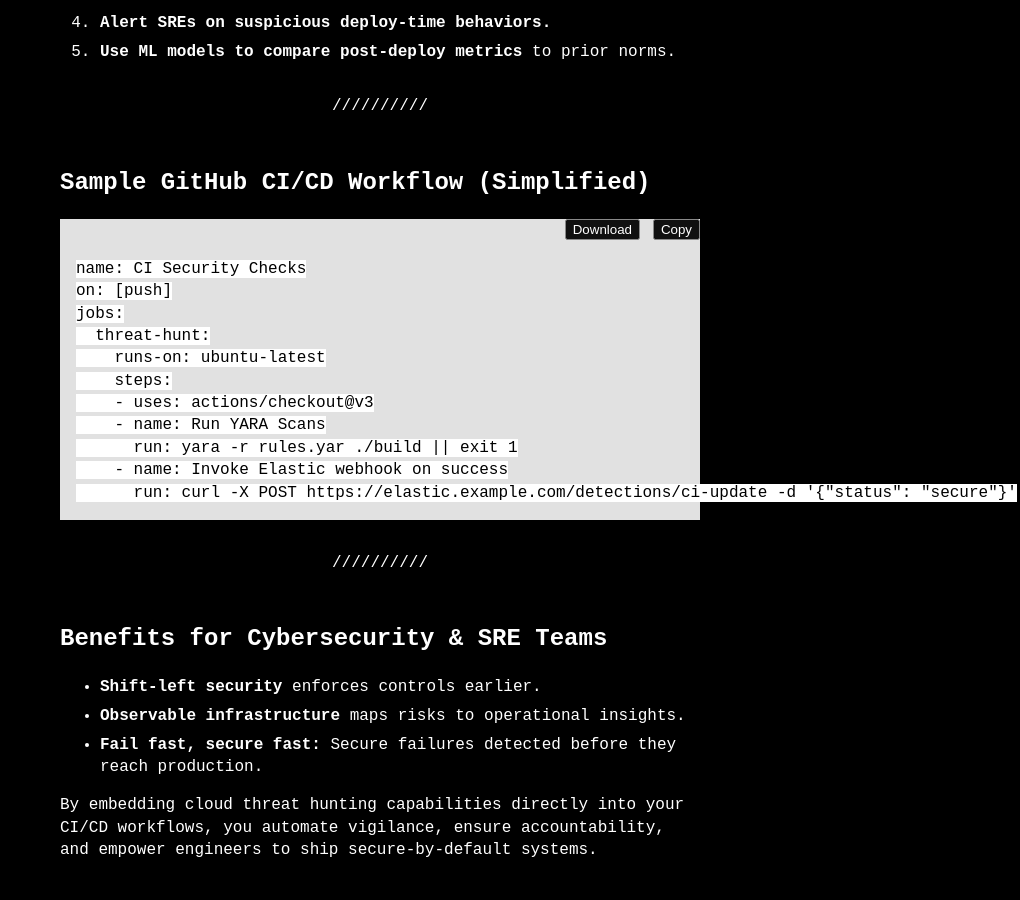
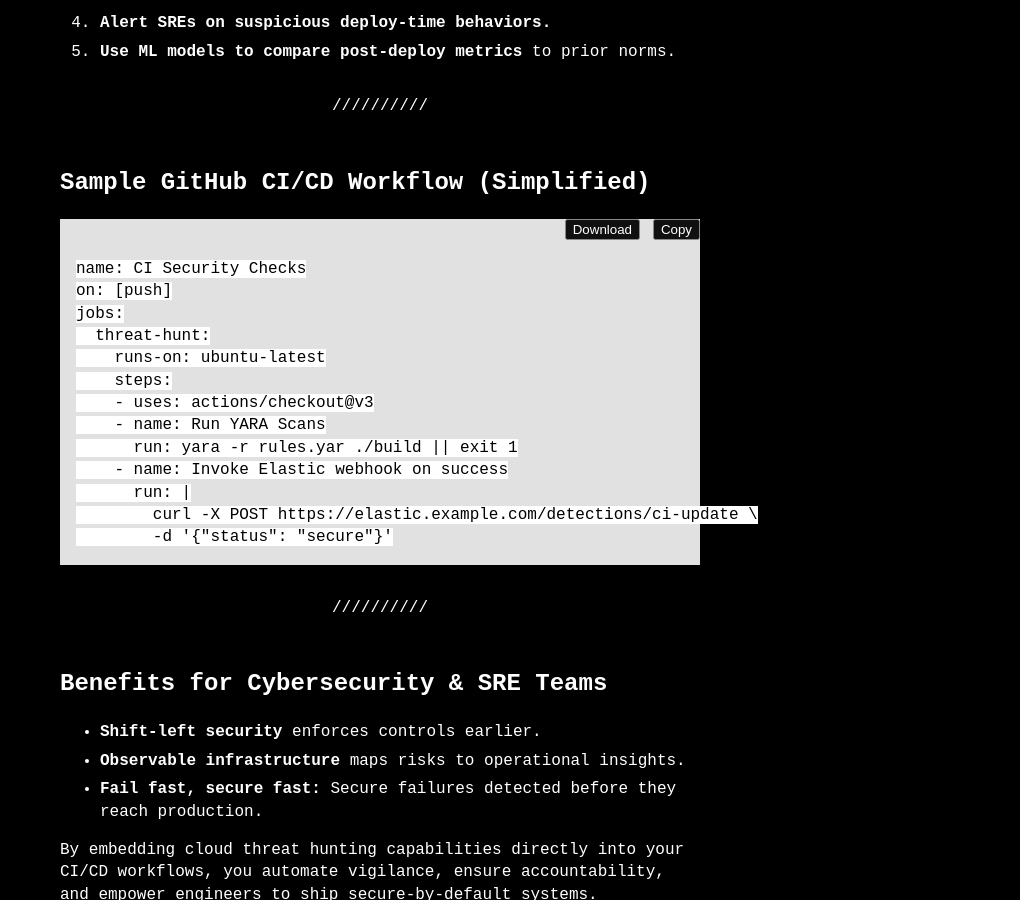
Before and after one commit to unattributed/unattributed.github.io, a Jekyll site: the page built from _posts/2025-05-12-Threat Hunting - Section 8.md, in a window 1280 px wide and 900 px high, scrolled down 2023 px. Shown: the whole window, without its empty margins (260-1280 px from the left). Built offline with Jekyll 4.4.1, drawn with Linux system fonts in a browser that asks for light colours.

Commit message:
fixed code13 wrapped txt

```diff
--- a/_posts/2025-05-12-Threat Hunting - Section 8.md
+++ b/_posts/2025-05-12-Threat Hunting - Section 8.md
@@ -107,7 +107,9 @@ jobs:
     - name: Run YARA Scans
       run: yara -r rules.yar ./build || exit 1
     - name: Invoke Elastic webhook on success
-      run: curl -X POST https://elastic.example.com/detections/ci-update -d '{"status": "secure"}'
+      run: |
+        curl -X POST https://elastic.example.com/detections/ci-update \
+        -d '{"status": "secure"}'
 </code></pre>
 
 ---
```
